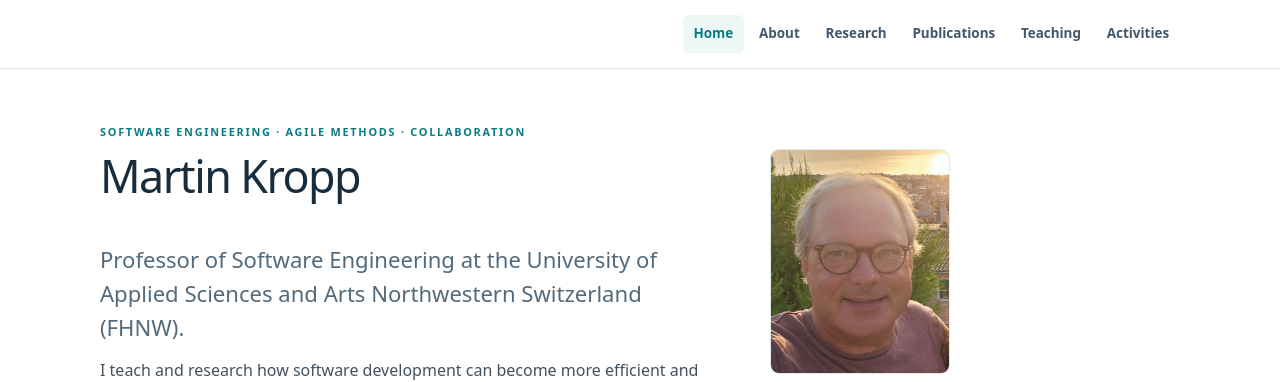
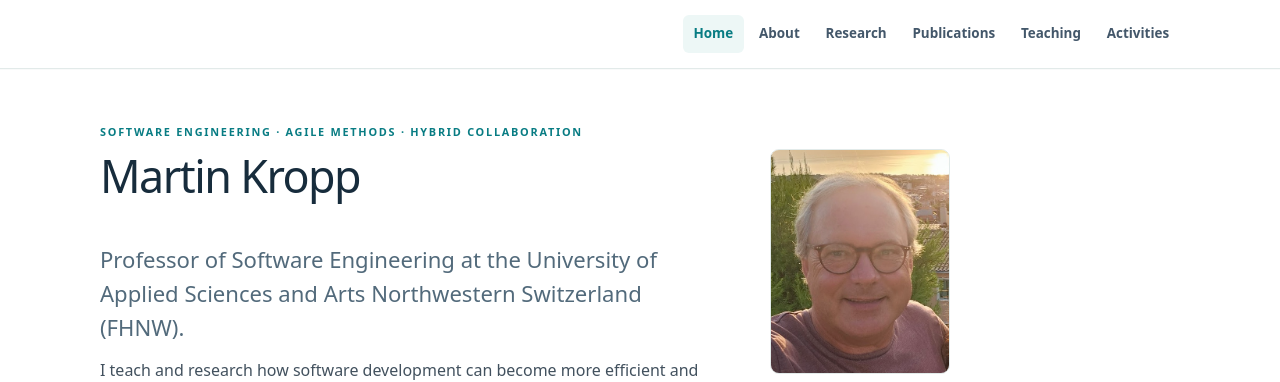
Before and after one commit to martinkropp/martinkropp.github.io, a Jekyll site: the page built from index.md, in a window 1280 px wide and 900 px high. Shown: the top 382 px of the window. Built offline with Jekyll 4.4.1, drawn with Linux system fonts in a browser that asks for light colours.

Commit message:
add hybrid to collab

```diff
--- a/index.md
+++ b/index.md
@@ -4,7 +4,7 @@ permalink: /
 description: Martin Kropp — software engineering research, teaching and academic activities.
 ---
 <div class="hero hero-portrait-section">
-<div class="eyebrow">SOFTWARE ENGINEERING · AGILE METHODS · COLLABORATION</div>
+<div class="eyebrow">SOFTWARE ENGINEERING · AGILE METHODS · HYBRID COLLABORATION</div>
 <div class="hero-with-photo">
 <div class="hero-content">
 <h1>Martin Kropp</h1>
```
